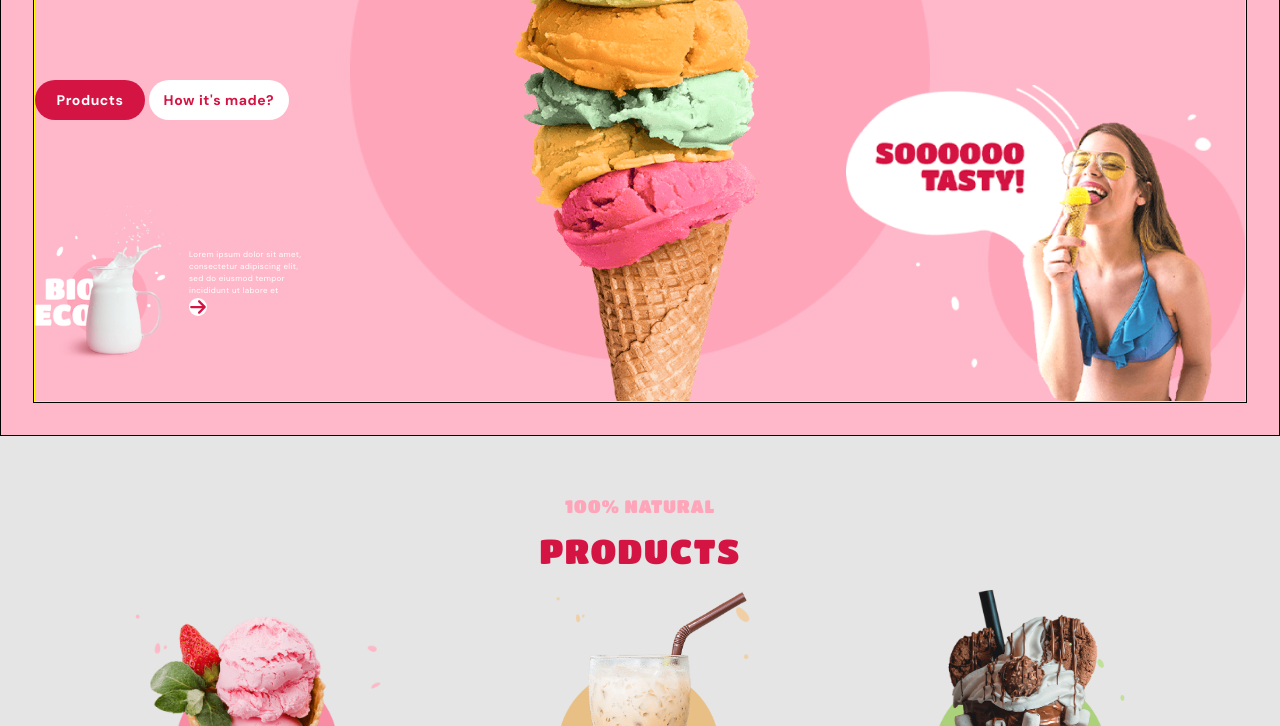
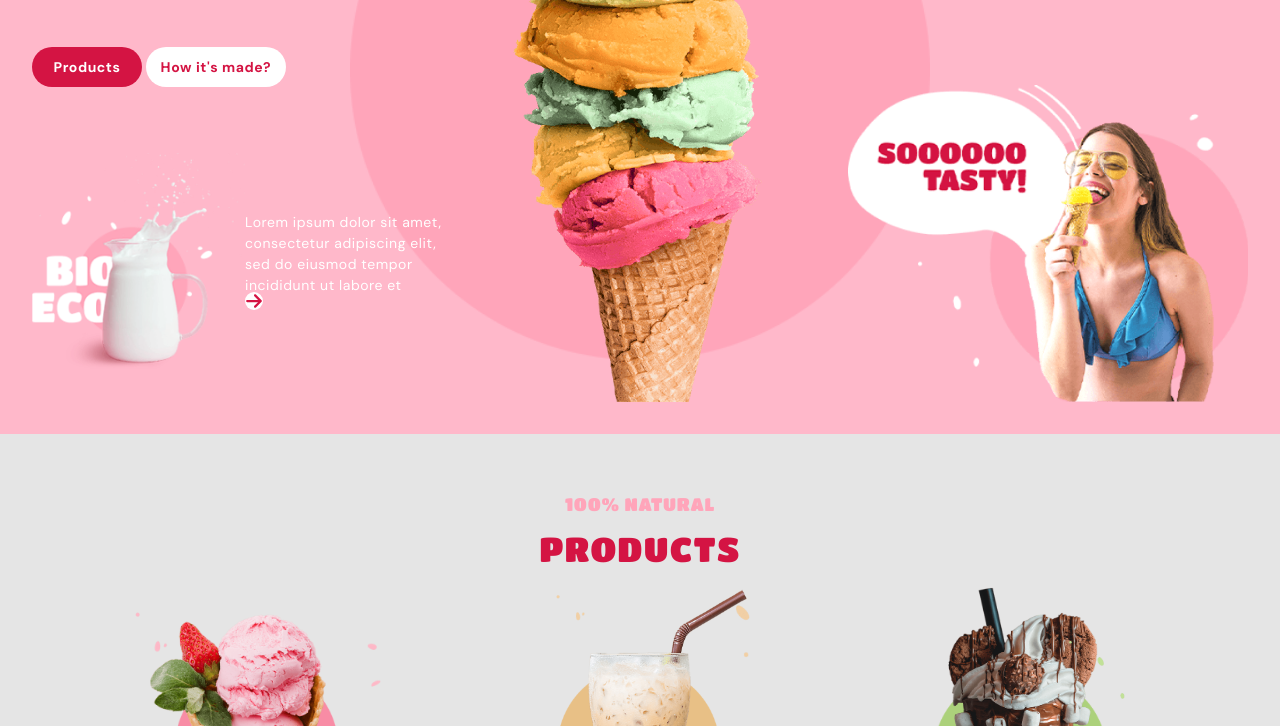
Before and after one commit to gabrielRaduDanila/IceCream-Project, a plain HTML site: page index.html in a window 1280 px wide. Shown: the part 294-1020 px from the top of the page. Drawn offline with nearby package versions, Linux system fonts and the light colour scheme; files that its build step writes are made by us from their sources.

Commit message:
sper ca merge

```diff
--- a/index.html
+++ b/index.html
@@ -91,11 +91,11 @@
               <img
                 class="bio-eco-image display-none-header"
                 srcset="
-                  /images/header/bio-eco.png    480w,
-                  /images/header/bio-eco@x2.png 960w
+                  ./images/header/bio-eco.png    480w,
+                  ./images/header/bio-eco@x2.png 960w
                 "
                 sizes="(min-width: 768px) 480px, (min-width: 1200px) 960px, 100vw"
-                src="/images/header/bio-eco.png"
+                src="./images/header/bio-eco.png"
                 alt="bio milk image"
               />
               <div class="row-breaker">
--- a/sass/components/_page-header.scss
+++ b/sass/components/_page-header.scss
@@ -1,7 +1,7 @@
 .hero-header {
   padding: 8px 20px;
   background-color: var(--pink-bg);
-  border: solid 1px black;
+  // border: solid 1px black;
   display: flex;
   justify-content: space-around;
 }
@@ -11,7 +11,7 @@
   flex-direction: column;
   flex-basis: 100%;
   height: 502px;
-  border: solid 1px black;
+  // border: solid 1px black;
   background-image: url("../images/header/icecream.png"),
     url("../images/header/ellipse.png");
   background-size: 175px, 400px;
@@ -24,7 +24,7 @@
   flex-direction: row;
   justify-content: space-between;
   align-items: center;
-  border: solid 1px green;
+  // border: solid 1px green;
 }
 
 .page-header_logo-container {
@@ -107,7 +107,7 @@
 
 .hero-header-hero-section {
   display: flex;
-  border: solid 1px yellow;
+  // border: solid 1px yellow;
   height: 100%;
   justify-content: space-between;
 }
@@ -313,6 +313,20 @@
   font-size: 14px;
   }
 
+  .bio-eco-image {
+    width: 213px;
+    height: 216px;
+  }
+
+  .text-holder {
+    width: 200px;
+    height: 80px;
+  }
+
+  .bio-eco-text {
+    font-size: 14px;
+  }
+
   .counter__list--item-number {
     font-size: 46px;
     line-height: 0.9;
```
